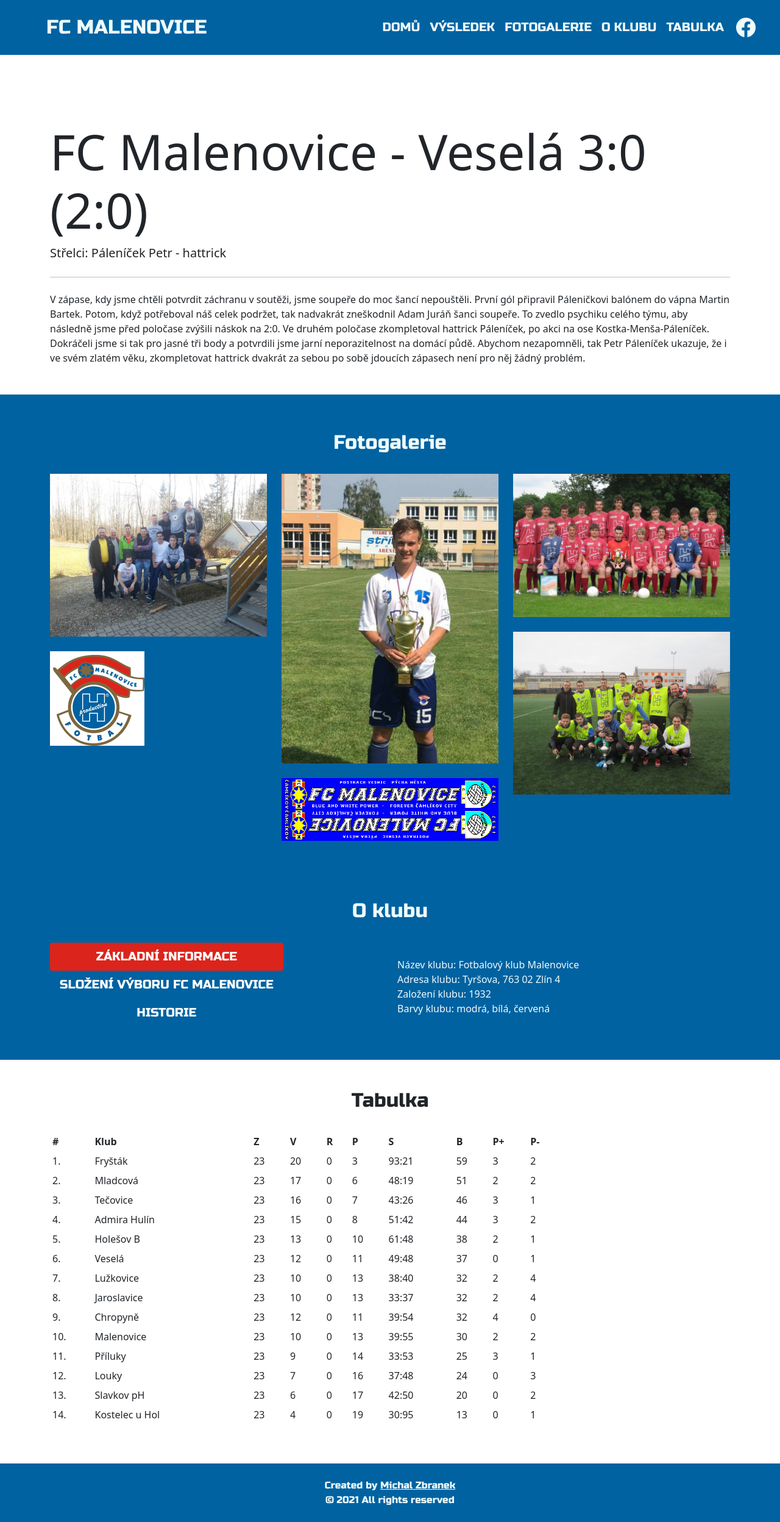
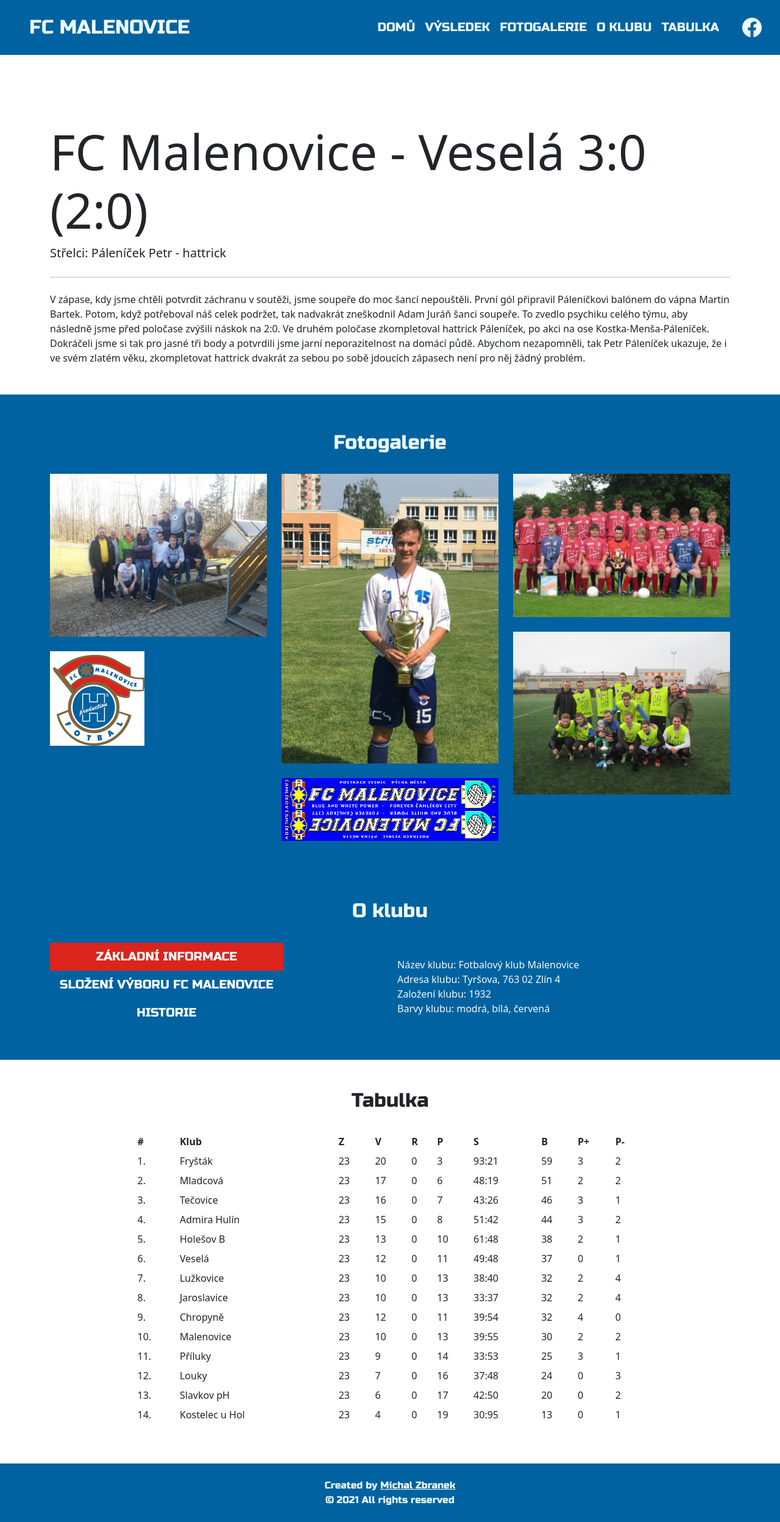
Before and after one commit to michalzbranek/fcmalenovice, a PHP site: page / in a window 1280 px wide. Shown: the whole page at 61% size. Run offline with PHP 8.4, Linux system fonts and the light colour scheme; some libraries are stand-ins or nearby versions.

Commit message:
Navbar Redesign

```diff
--- a/app.css
+++ b/app.css
@@ -22,13 +22,19 @@
     color: #DB241C;
 }
 
-nav .navbar-nav li a:hover {
+nav .navbar-nav li:hover {
     background-color: #DB241C !important;
-    border-radius: 5px;
+}
+
+nav .navbar-nav li {
+    height: 100%;
 }
 
 nav .navbar-nav li a {
     color: #EEFBFB !important;
+    height: 90px;
+    line-height: 90px;
+    padding: 0;
 }
 
 ul {
@@ -37,14 +43,16 @@
 
 i {
     color: #EEFBFB;
-    border-radius: 5px;
-    text-align: center;
-    height: 60px;
-    width: 60px;
-    padding: 6px 12px 12px 12px;
 }
 
-i:hover {
+#fb {
+    height: 90px;
+    line-height: 90px;
+    padding-left: 30px;
+    padding-right: 30px;
+}
+
+#fb:hover {
     background-color: #DB241C;
 }
 
@@ -77,7 +85,6 @@
 
 #createdBy:hover {
     background-color: #DB241C !important;
-    border-radius: 5px;
 }
 
 #club nav .navbar-nav li a {
@@ -109,3 +116,8 @@
 .nav-link {
     color: white !important;
 }
+
+.center {
+    margin-left: auto;
+    margin-right: auto;
+}
--- a/index.html
+++ b/index.html
@@ -16,14 +16,14 @@
     <link href="https://cdn.jsdelivr.net/npm/bootstrap@5.0.2/dist/css/bootstrap.min.css" rel="stylesheet" integrity="sha384-EVSTQN3/azprG1Anm3QDgpJLIm9Nao0Yz1ztcQTwFspd3yD65VohhpuuCOmLASjC" crossorigin="anonymous">
     <script src="https://cdn.jsdelivr.net/npm/bootstrap@5.0.2/dist/js/bootstrap.bundle.min.js" integrity="sha384-MrcW6ZMFYlzcLA8Nl+NtUVF0sA7MsXsP1UyJoMp4YLEuNSfAP+JcXn/tWtIaxVXM" crossorigin="anonymous"></script>  </head>
 <body>
-    <nav id="mainNavbar" class="navbar navbar-expand-lg navbar-light fixed-top p-3">
-      <div class="container-fluid">
+    <nav id="mainNavbar" class="navbar navbar-expand-lg navbar-light fixed-top p-0">
+      <!-- <div class="container-fluid"> -->
         <a id="navbarBrand" class="navbar-brand ms-lg-5" href="index.html"><span class="d-none d-sm-block" style="font-size: 2rem;">FC MALENOVICE</span><span class="d-block d-sm-none" style="font-size: 2rem;">FCM</span></a>
         <button class="navbar-toggler" type="button" data-bs-toggle="collapse" data-bs-target="#navbarSupportedContent" aria-controls="navbarSupportedContent" aria-expanded="false" aria-label="Toggle navigation">
           <span class="navbar-toggler-icon"></span>
         </button>
-        <div class="collapse navbar-collapse justify-content-end" id="navbarSupportedContent">
-          <ul class="navbar-nav mr-5 mb-lg-0 fs-5 me-0 pe-0">
+        <div class="collapse navbar-collapse justify-content-end" style="height: 90px;" id="navbarSupportedContent">
+          <ul class="navbar-nav mr-5 mb-lg-0 fs-5 me-0 pe-0" style="height: 100%;">
             <li class="nav-item">
               <a class="nav-link text-body" href="index.html">DOMŮ</a>
             </li>
@@ -44,8 +44,8 @@
             </li>
           </ul>
         </div>
-        <a class="mr-4 d-none d-xl-block" href="https://www.facebook.com/fotbalmalenovice/" target="_blank"><i class="bi bi-facebook" style="font-size: 2rem"></i></a>
-      </div>
+        <a id="fb" class="mr-4 d-none d-xl-block" href="https://www.facebook.com/fotbalmalenovice/" target="_blank"><i class="bi bi-facebook" style="font-size: 2rem"></i></a>
+      <!-- </div> -->
     </nav>
 
     <div class="container mb-5">
@@ -142,7 +142,7 @@
   <div class="container">
   <section id="tablesection" class="py-5">
     <h2 class="text-center">Tabulka</h2><br>
-    <table class="table table-sm table-borderless" style="width: 75%;">
+    <table class="table table-sm table-borderless center" style="width: 75%;">
         <thead>
           <tr>
             <th>#</th>
```
